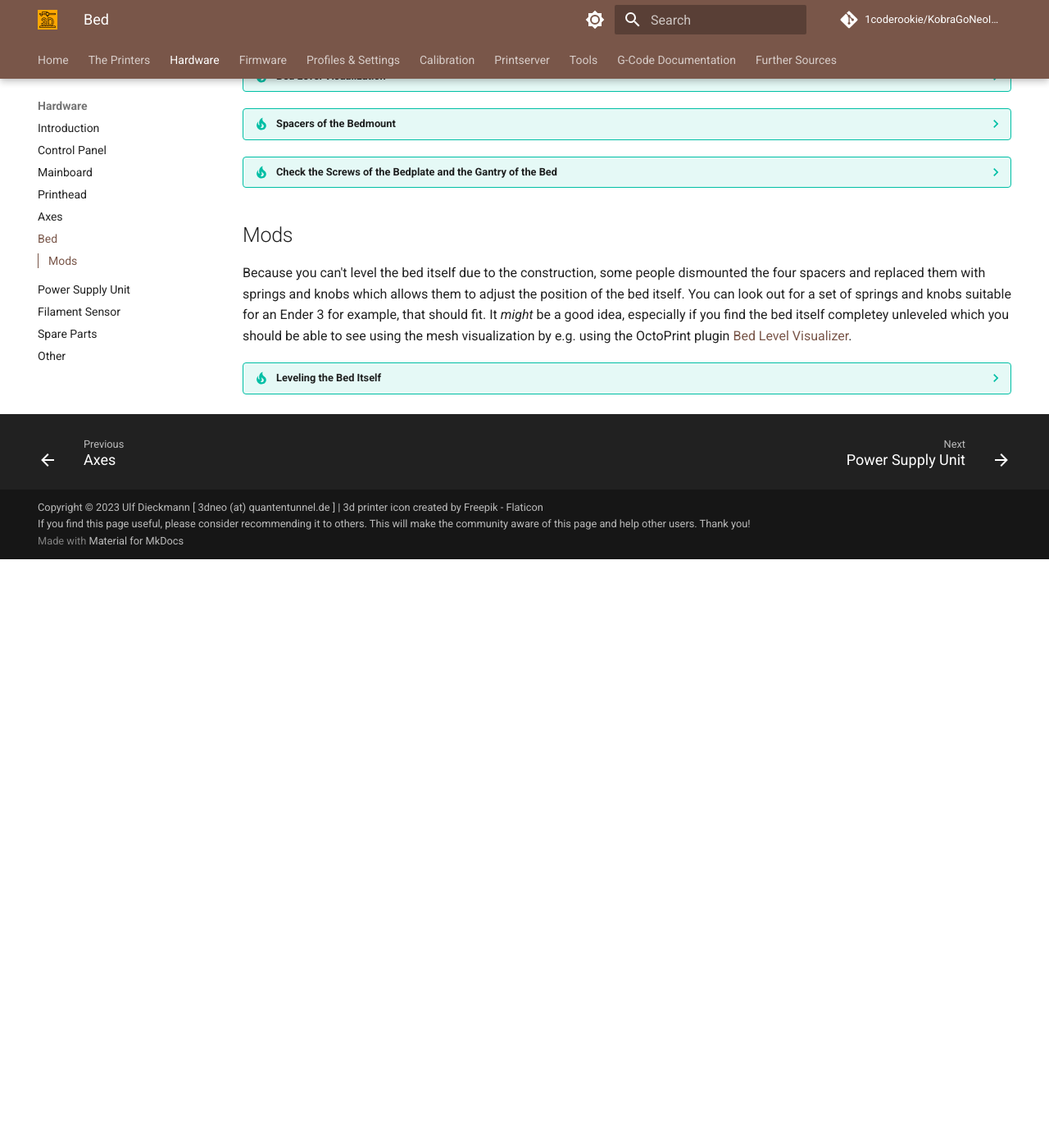
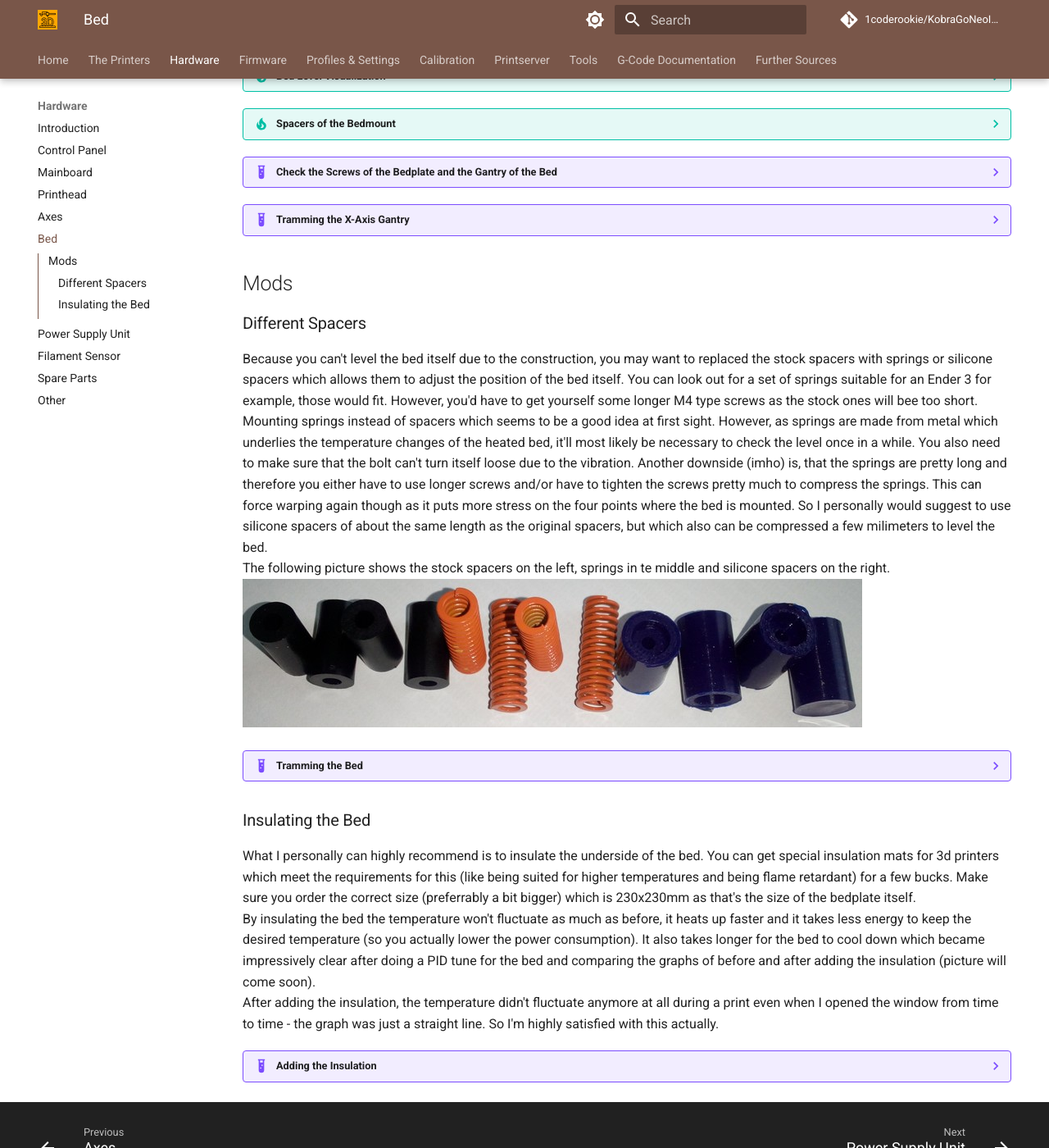
Before and after one commit to 1coderookie/KobraGoNeoInsights, an MkDocs documentation site: the page built from docs/hardware/bed.md, in a window 1280 px wide and 1400 px high, scrolled down 2125 px. Shown: the whole window at 82% size. Built offline with MkDocs 1.6.1 and Material for MkDocs 9.7.7, drawn with Linux system fonts in a browser that asks for light colours; comment, search, counter and statistics services are not loaded; before the commit the page ends 2807 px from its top, so only the background shows below that.

Commit message:
Update bed.md

```diff
--- a/docs/hardware/bed.md
+++ b/docs/hardware/bed.md
@@ -118,22 +118,45 @@ When you take a look underneath the bed itself, you'll spot a little foam piece
 ??? tip "Spacers of the Bedmount"
 
     If you find that the bed is not as flat or trimmed as it should be, it might be a good idea to disassemble it and check the four black spacers that connect the metal y-axis gantry and the bed itself. Measure them with a slide gauge to see if they are really the same height.
-    If they're not, either look for other spacers you might be using, put the stock ones on a flat surface with sandpaper and grind them down to one length or put washers or other suitable material (e.g. gasket material) of the needed thickness under them. Then execute another ABL and compare the new values. From there you can try to get it as much trammed as possible.
-    Some people mount springs instead of spacers which seems to be a good idea at first sight. However, as springs are made from metal which underlies the temperature changes of the heated bed, it'll most likely be necessary to check the level once in a while. You also need to make sure that the bolt can't tunr itself loose due to the vibration. Another downside (imho) is, that the springs are pretty long and therefore you either have to use longer screws and/or have to tighten the screws pretty much to compress the springs. This can force warping again though as it puts more stress on the four points where the bed is mounted.
-    I personally would suggest to use silicone spacers of about the same length as the original spacers, but which also can be compressed a few milimeters to level the bed.
-    The following picture shows the stock spacers on the left, springs in te middle and silicone spacers on the right. <br> ![Spacers](../assets/images/bed_different-spacers_web.jpg)
+    If they're not, either look for other spacers you might be using, put the stock ones on a flat surface with sandpaper and grind them down to one length or put washers or other suitable material (e.g. gasket material) of the needed thickness under them. Then execute another ABL and compare the new values. From there you can try to get it as much trammed as possible. If that doesn't really help, check the "Mods" section below and read the part about using different types of spacers.
 
 
-??? tip "Check the Screws of the Bedplate and the Gantry of the Bed"
+??? example "Check the Screws of the Bedplate and the Gantry of the Bed"
 
-    - Check if the screws are all tightened up. Be careful though to not overtighten the screws of the Bedplate as you would compress the little spacers underneath it and therefore the plate may become warped. On the other hand, if you see that your bed is warped somehow or that the bed is much more off in certain areas or at one side, you can check if the screws in that area might be too tightened up.
-    - Check if the bedplate itself is somehow wobbling. Not only sideways/horizontally, but also up and down/vertically. If so, not only check the v-slot wheels and maybe adjust their fitting using the eccentric nuts, also check if the screws of the gantry of the bed where the wheels are mounted to are tightened up. As an example: at my **Neo** the bed was wobbling up and down in one certain area - after checking the screws and tighten them up everything was sturdy as it should be.
+    - Check if the screws are all tightened up. Be careful though to not overtighten the screws of the Bedplate as you may compress the little spacers underneath it and therefore the plate may become warped. On the other hand, if you see that your bed is warped somehow or that the bed is much more off in certain areas or at one side, you can check if the screws in that area might be too tightened up or too loose.
+    - Check if the bedplate itself is somehow wobbling. Not only sideways (horizontally), but also up and down (vertically). If so, not only check the v-slot wheels and maybe adjust their fitting using the eccentric nuts, also check if the screws of the gantry of the bed where the wheels are mounted to are tightened up.
+
+??? example "Tramming the X-Axis Gantry"
+
+    To make sure that the bed and the x-axis gantry are parallel to each other, you should also tram the gantry in relation to the bed itself. See the expandable box in the section [X-Axis Gantry](../axes.md/#x-axis-gantry) to read how you could do it.
 
 
 ## Mods
 
-Because you can't level the bed itself due to the construction, some people dismounted the four spacers and replaced them with springs and knobs which allows them to adjust the position of the bed itself. You can look out for a set of springs and knobs suitable for an Ender 3 for example, that should fit. It *might* be a good idea, especially if you find the bed itself completey unleveled which you should be able to see using the mesh visualization by e.g. using the OctoPrint plugin [Bed Level Visualizer](https://plugins.octoprint.org/plugins/bedlevelvisualizer/).
+### Different Spacers
+Because you can't level the bed itself due to the construction, you may want to replaced the stock spacers with springs or silicone spacers which allows them to adjust the position of the bed itself. You can look out for a set of springs suitable for an Ender 3 for example, those would fit. However, you'd have to get yourself some longer M4 type screws as the stock ones will bee too short.
+Mounting springs instead of spacers which seems to be a good idea at first sight. However, as springs are made from metal which underlies the temperature changes of the heated bed, it'll most likely be necessary to check the level once in a while. You also need to make sure that the bolt can't turn itself loose due to the vibration. Another downside (imho) is, that the springs are pretty long and therefore you either have to use longer screws and/or have to tighten the screws pretty much to compress the springs. This can force warping again though as it puts more stress on the four points where the bed is mounted. So I personally would suggest to use silicone spacers of about the same length as the original spacers, but which also can be compressed a few milimeters to level the bed.
+The following picture shows the stock spacers on the left, springs in te middle and silicone spacers on the right. <br> ![Spacers](../assets/images/bed_different-spacers_web.jpg)
 
-??? tip "Leveling the Bed Itself"
+??? example "Tramming the Bed"
 
-    However, *if* you are trying this solution, make sure you get yourself strong springs (so that the bed won't become wobbly) and make sure the knobs won't turn themselves loose by the vibration. When you want to level the bed then by adjusting the tension of the spring to pull down a side or an edge of the bed, be careful to not bend the bed itself by tightening up just one corner too much. Try to push down one side of the bed and adjust two springs at a time. even then be careful though and keep an eye on the mesh visualizer!
+    However, *if* you are trying this solution, make sure the screws won't turn themselves loose due to the vibration. When you want to level the bed then by adjusting the tension of the springs or silicone spacers to pull down a side or an edge of the bed, be careful to not bend the bed itself by tightening up just one corner too much. Try to push down one side of the bed and adjust two screws at a time. Even then be careful though and keep an eye on the mesh visualizer or (if you con't have that one) on the values of the ABL.
+
+### Insulating the Bed
+What I personally can highly recommend is to insulate the underside of the bed. You can get special insulation mats for 3d printers which meet the requirements for this (like being suited for higher temperatures and being flame retardant) for a few bucks. Make sure you order the correct size (preferrably a bit bigger) which is 230x230mm as that's the size of the bedplate itself.
+By insulating the bed the temperature won't fluctuate as much as before, it heats up faster and it takes less energy to keep the desired temperature (so you actually lower the power consumption). It also takes longer for the bed to cool down which became impressively clear after doing a PID tune for the bed and comparing the graphs of before and after adding the insulation (picture will come soon).
+After adding the insulation, the temperature didn't fluctuate anymore at all during a print even when I opened the window from time to time - the graph was just a straight line. So I'm highly satisfied with this actually.
+
+??? example "Adding the Insulation"
+
+    Before I'll go into the steps about how to apply the insulation, I have to mention that you'll need longer spacers and screws due to the thickness of the insulation (which is about 9-10mm most of the time). You'll need to raise the whole bedplate to avoid contact between the insulation and the motor mount at the back of the contruction. If you use the beforementioned springs, you'll be fine as they are longer then the stock spacers anyway. If you'll use the stopck spacers or silicone spacers (which may be the same size like the stock spacers), you can add bolt nuts to raise the whole construction.
+
+    For adding the insulation, you need to dismount the bedplate from the gantry by taking out the four screws (remove the PEI coated plate first tho). Be careful with the wires when moving the plate. Put the plate onto the insulation (but don't peel off the protective layer of the adhesive yet!), align it and mark the four holes of the screws.
+    Then place the bed upside down on a flat and clean surface - wipe the surface beforehand tho to make sure that there's no dirt or even metal chips which would press into or stick onto the magnetic surface. Now use IPA or (which I prefer) silicone remover to wipe the underside of the bed where the insulation should be applied to and clean off any dirt or grease from your fingers.
+    Now lay down the insulation onto the bed like if you would apply it (but still with the protective layer on the adhesive!) and adjust the position. Mark the area where the wires are connected to the bed as well and cut away that part of the insulation. Place the spacers above the premarked holes and cut away the insulation in that area as well, so that the spacers will touch the plate later without any insulation between.
+    When it comes down to finally apply the insulation, I personally used Kapton tape and put it onto the whole bedplate first, just in case I'd have to tear off the insulation in the future. I also added two layers of Kapton tape especially above the contacts and the little piece of foam of the thermistor in the center of the bed and marked that area roughly at the insulation, just in case I'd have to replace the thermistor in the future.
+    Once everything is done and prepared, you can finally apply the insulation. Make sure you start at one side to avoid any bubbles, you want the insulation to stick on the bed equally. If some of the insulation protrudes beyond the plate, cut it off.
+    Then add the spacers and the screws and mount the bed onto the gantry again. Make sure that the insulation doesn't touch the construction and the motor mount at the back, the bed has to move as free as before.
+    In case you used adjustable spacers, tram the bed. Also tram the x-axis gantry again in relation to the bed itself.
+    When switching on the printer, make sure you proceed with adjusting the z-offset due to the raised bed and execute an ABL procedure as well as a PID tuning of the bed now and save the new values to the EEPROM.
+    (Pictures will come soon.)
```
Also changed, not shown: other parts of docs/hardware/bed.md (+1 -1 lines).
